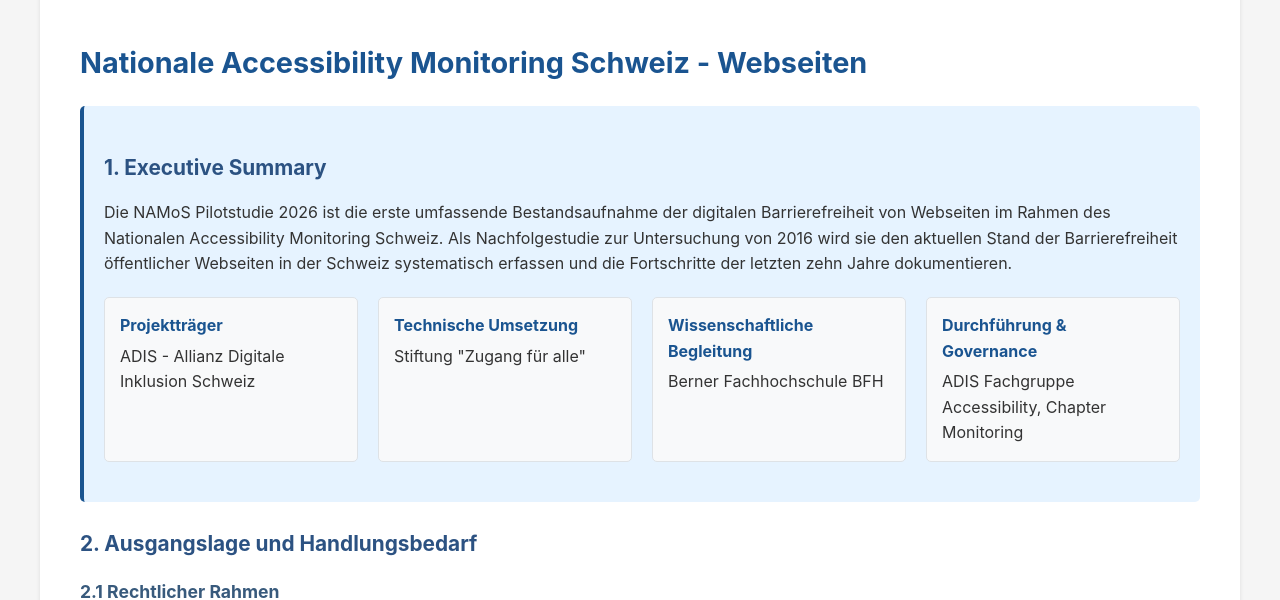
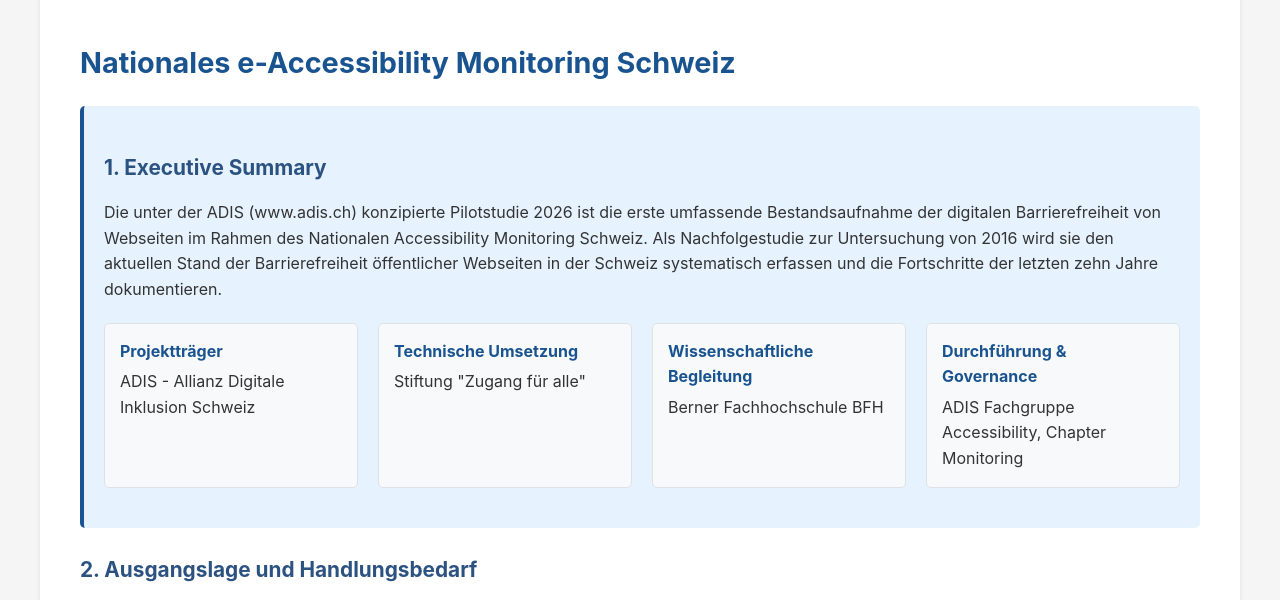
Before and after one commit to philipp-keller-zfa/pilotstudie2026-beschrieb, a plain HTML site: page index.html in a window 1280 px wide. Shown: the part 169-769 px from the top of the page. Drawn offline with Linux system fonts and the light colour scheme.

Commit message:
Update index.html

```diff
--- a/index.html
+++ b/index.html
@@ -186,11 +186,11 @@
 <body>
     <div class="container">
         <h1>Projektbeschrieb NAMoS Pilotstudie 2026</h1>
-        <h2>Nationale Accessibility Monitoring Schweiz - Webseiten</h2>
+        <h2>Nationales e-Accessibility Monitoring Schweiz</h2>
 
         <div class="executive-summary">
             <h3>1. Executive Summary</h3>
-            <p>Die NAMoS Pilotstudie 2026 ist die erste umfassende Bestandsaufnahme der digitalen Barrierefreiheit von Webseiten im Rahmen des Nationalen Accessibility Monitoring Schweiz. Als Nachfolgestudie zur Untersuchung von 2016 wird sie den aktuellen Stand der Barrierefreiheit öffentlicher Webseiten in der Schweiz systematisch erfassen und die Fortschritte der letzten zehn Jahre dokumentieren.</p>
+            <p>Die unter der ADIS (www.adis.ch) konzipierte Pilotstudie 2026 ist die erste umfassende Bestandsaufnahme der digitalen Barrierefreiheit von Webseiten im Rahmen des Nationalen Accessibility Monitoring Schweiz. Als Nachfolgestudie zur Untersuchung von 2016 wird sie den aktuellen Stand der Barrierefreiheit öffentlicher Webseiten in der Schweiz systematisch erfassen und die Fortschritte der letzten zehn Jahre dokumentieren.</p>
 
             <div class="key-info">
                 <div class="info-box">
```
